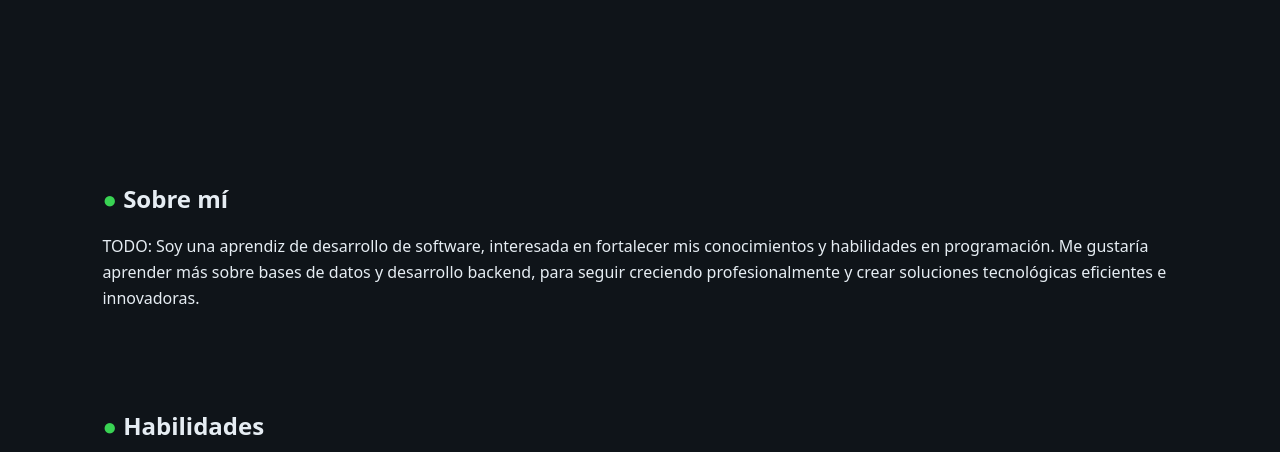
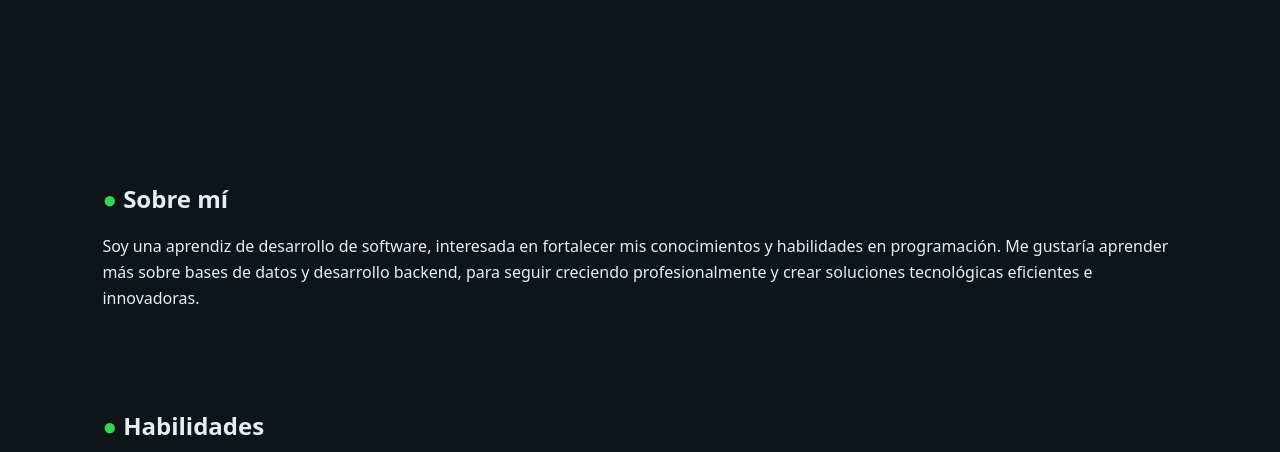
Before and after one commit to hernandezgvale/mi-portafolio-vale, a plain HTML site: page index.html in a window 1280 px wide. Shown: the part 348-800 px from the top of the page. Drawn offline with Linux system fonts and the light colour scheme.

Commit message:
fix: elimina el texto pendiente que aparecia en la presentacion personal (fixes #7)

```diff
--- a/index.html
+++ b/index.html
@@ -34,7 +34,7 @@
          ========================================================= -->
     <section id="sobre-mi" class="seccion">
       <h2>Sobre mí</h2>
-      <p>TODO: Soy una aprendiz de desarrollo de software,
+      <p>Soy una aprendiz de desarrollo de software,
         interesada en fortalecer mis conocimientos y habilidades en programación.
         Me gustaría aprender más sobre bases de datos y desarrollo backend,
          para seguir creciendo profesionalmente y
```
